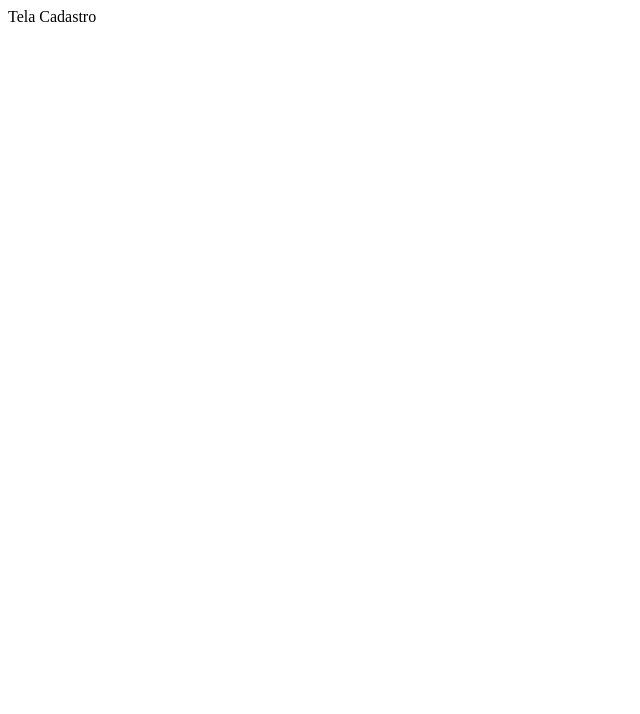
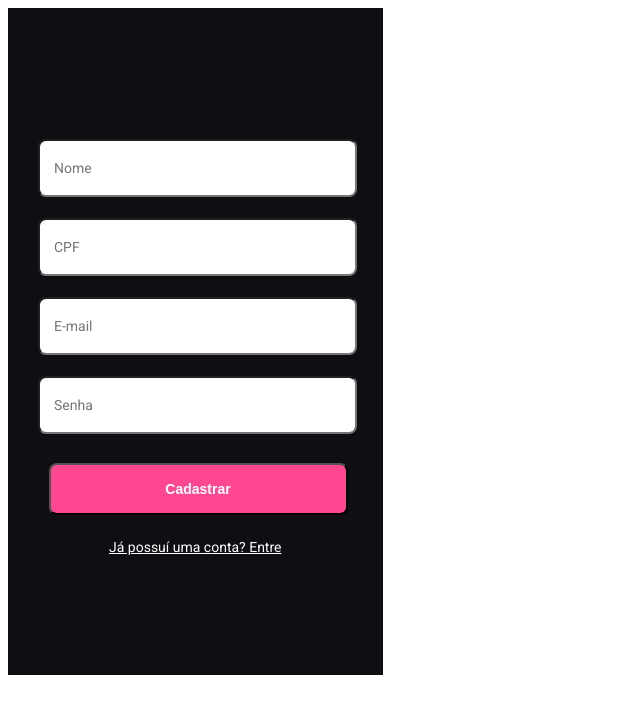
Before and after one commit to GabiProg/DrivenPlus-projeto, a React (Create React App) app: page /sign-up in a window 1280 px wide. Shown: the top 714 px of the page, without its empty margins (0-640 px from the left). Built offline with nearby package versions, Linux system fonts and the light colour scheme.

Commit message:
Tela Cadastro finalizada

```diff
--- a/src/components/TelaCadastro.js
+++ b/src/components/TelaCadastro.js
@@ -1,3 +1,125 @@
-export default function TelaCadastro(){
-    return(<>Tela Cadastro</>);
+import styled from "styled-components";
+import { Link, useNavigate } from "react-router-dom";
+import { useState, useEffect } from "react";
+import axios from "axios";
+
+export default function TelaCadastro() {
+  const [nome, setNome] = useState();
+  const [cpf, setCpf] = useState();
+  const [email, setEmail] = useState();
+  const [senha, setSenha] = useState();
+
+  const navigate = useNavigate();
+
+  function EnviarCadastro(e) {
+    e.preventDefault();
+
+    const URL = `https://mock-api.driven.com.br/api/v4/driven-plus/auth/sign-up`;
+
+    const body = {
+      email: email,
+      name: nome,
+      cpf: cpf,
+      password: senha,
+    };
+
+    const promise = axios.post(URL, body);
+    promise.then((res) => {
+      console.log(res.data);
+      navigate("/");
+    });
+    promise.catch((err) => {
+      alert("Falha ao fazer cadastro.");
+    });
+  }
+
+  return (
+    <Conteiner>
+      <form onSubmit={EnviarCadastro}>
+        <input
+          type="text"
+          id="first"
+          placeholder="Nome"
+          value={nome}
+          onChange={(e) => setNome(e.target.value)}
+          required
+        />
+        <input
+          type="text"
+          placeholder="CPF"
+          value={cpf}
+          onChange={(e) => setCpf(e.target.value)}
+          required
+        />
+        <input
+          type="email"
+          placeholder="E-mail"
+          value={email}
+          onChange={(e) => setEmail(e.target.value)}
+          required
+        />
+        <input
+          type="password"
+          placeholder="Senha"
+          value={senha}
+          onChange={(e) => setSenha(e.target.value)}
+          required
+        />
+        <button type="submit">Cadastrar</button>
+        <Link to="/">
+          <div>Já possuí uma conta? Entre</div>
+        </Link>
+      </form>
+    </Conteiner>
+  );
 }
+
+const Conteiner = styled.div`
+  width: 375px;
+  height: 667px;
+  background: #0e0e13;
+
+  input {
+    height: 52px;
+    width: 299px;
+    border-radius: 8px;
+    background: #ffffff;
+    font-family: "Roboto";
+    font-style: normal;
+    font-weight: 400;
+    font-size: 14px;
+    line-height: 16px;
+    color: #7e7e7e;
+    margin: 16px 30px 5px 30px;
+    padding-left: 14px;
+  }
+
+  #first {
+    margin-top: 131px;
+  }
+
+  button {
+    width: 299px;
+    height: 52px;
+    background: #ff4791;
+    border-radius: 8px;
+    ont-family: "Roboto";
+    font-style: normal;
+    font-weight: 700;
+    font-size: 14px;
+    line-height: 16px;
+    color: #ffffff;
+    margin: 24px 30px 24px 40.5px;
+  }
+
+  div {
+    font-family: "Roboto";
+    font-style: normal;
+    font-weight: 400;
+    font-size: 14px;
+    line-height: 16px;
+    text-decoration-line: underline;
+    color: #ffffff;
+    margin: 0 100px 0 101px;
+  }
+`;
--- /dev/null
+++ b/src/contexts/UserContext.js
@@ -0,0 +1,5 @@
+import { createContext } from "react";
+
+const UserContext = createContext();
+
+export default UserContext;
```
